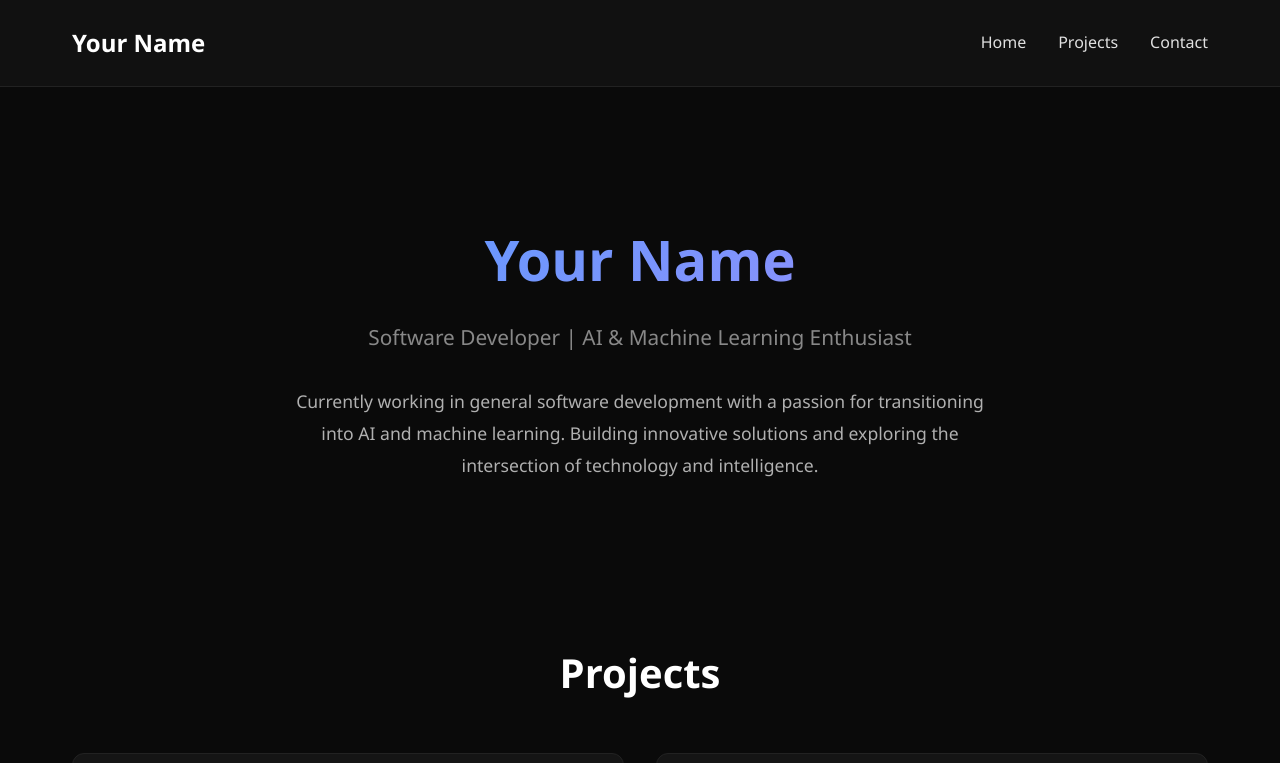
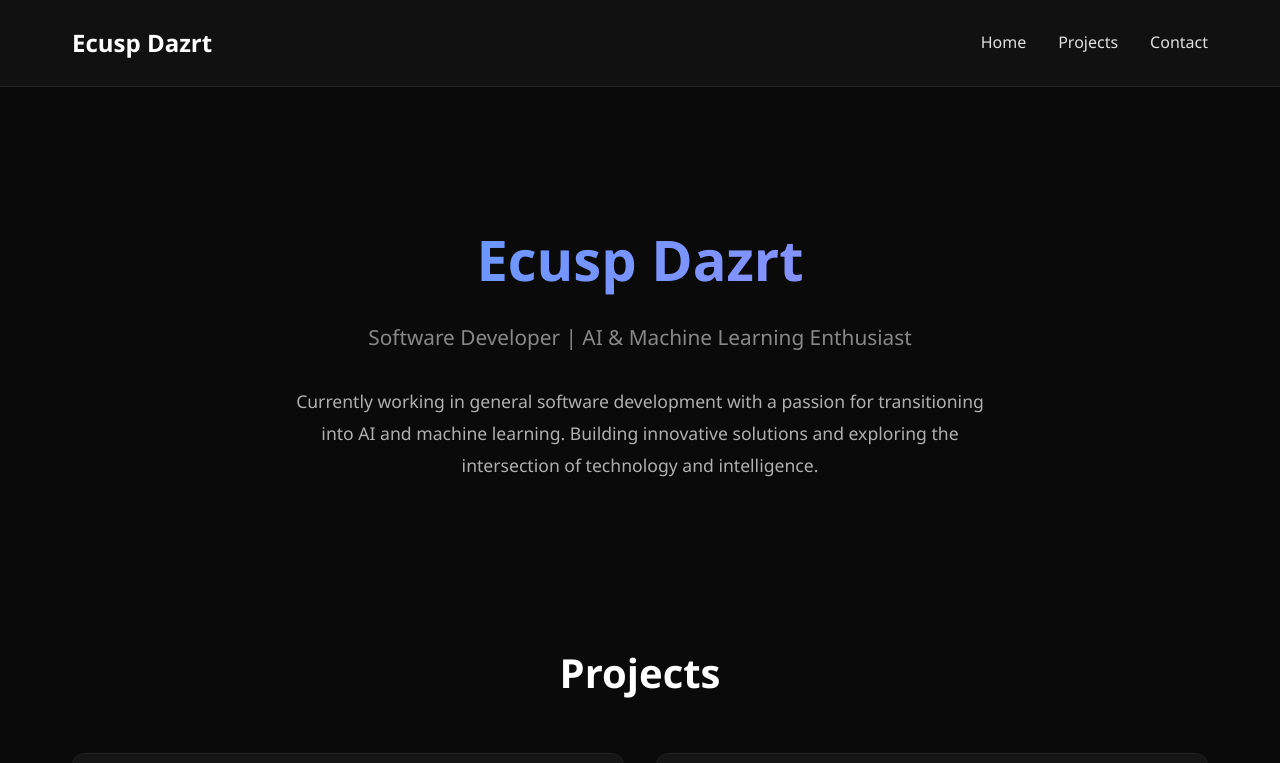
Before and after one commit to EcuspDazrt/EcuspDazrt.github.io, a plain HTML site: page index.html in a window 1280 px wide. Shown: the top 763 px of the page. Drawn offline with Linux system fonts and the light colour scheme.

Commit message:
Updating name

```diff
--- a/index.html
+++ b/index.html
@@ -3,7 +3,7 @@
 <head>
     <meta charset="UTF-8">
     <meta name="viewport" content="width=device-width, initial-scale=1.0">
-    <title>Your Name - Portfolio</title>
+    <title>Ecusp Dazrt - Portfolio</title>
     <style>
         * {
             margin: 0;
@@ -240,7 +240,7 @@
 <body>
     <nav>
         <div class="container">
-            <div class="logo">Your Name</div>
+            <div class="logo">Ecusp Dazrt</div>
             <ul>
                 <li><a href="#home">Home</a></li>
                 <li><a href="#projects">Projects</a></li>
@@ -251,7 +251,7 @@
 
     <section id="home" class="hero">
         <div class="container">
-            <h1>Your Name</h1>
+            <h1>Ecusp Dazrt</h1>
             <div class="subtitle">Software Developer | AI & Machine Learning Enthusiast</div>
             <p class="bio">
                 Currently working in general software development with a passion for transitioning into
```
